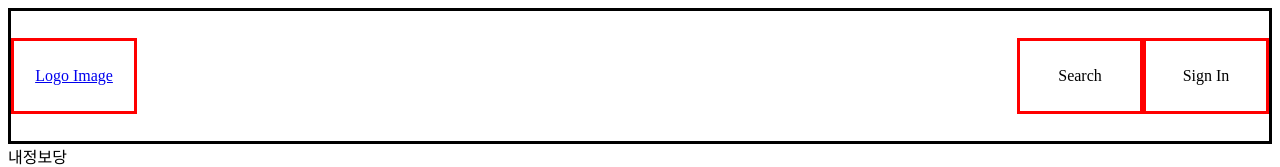
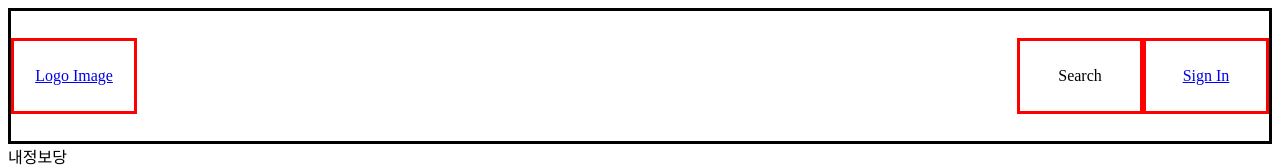
Before and after one commit to codestates/CMUSICAL, a React app in the folder client/: page /myinfo in a window 1280 px wide. Shown: the top 167 px of the page. Built offline with nearby package versions, Linux system fonts and the light colour scheme.

Commit message:
Feat: Modify Navigation component
SignIn 컴포넌트 링크 태그에 포함

```diff
--- a/client/src/components/Navigation.js
+++ b/client/src/components/Navigation.js
@@ -70,10 +70,9 @@ export const Navigation = ({ isLogin, loginHandler, logoutHandler }) => {
             <p>My Page</p>
           </div>
         ) : (
-          // <Link to="/signin">
-          //   <p>Sign In</p>
-          // </Link>
-          <p>Sign In</p>
+          <Link to="/signin">
+            <p>Sign In</p>
+          </Link>
         )}
       </div>
       <SubNavi isHide={isHide} onMouseLeave={() => setHide(true)}>
```
